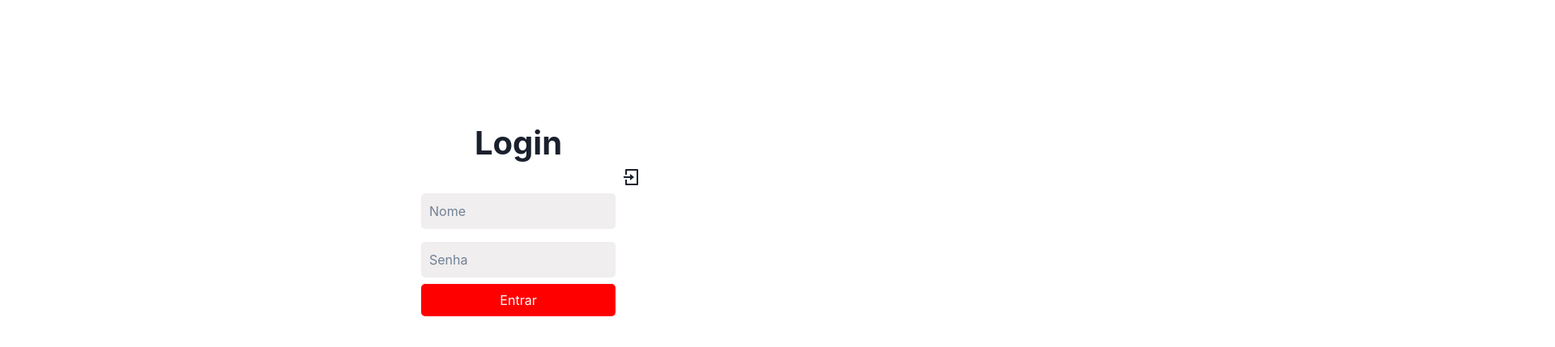
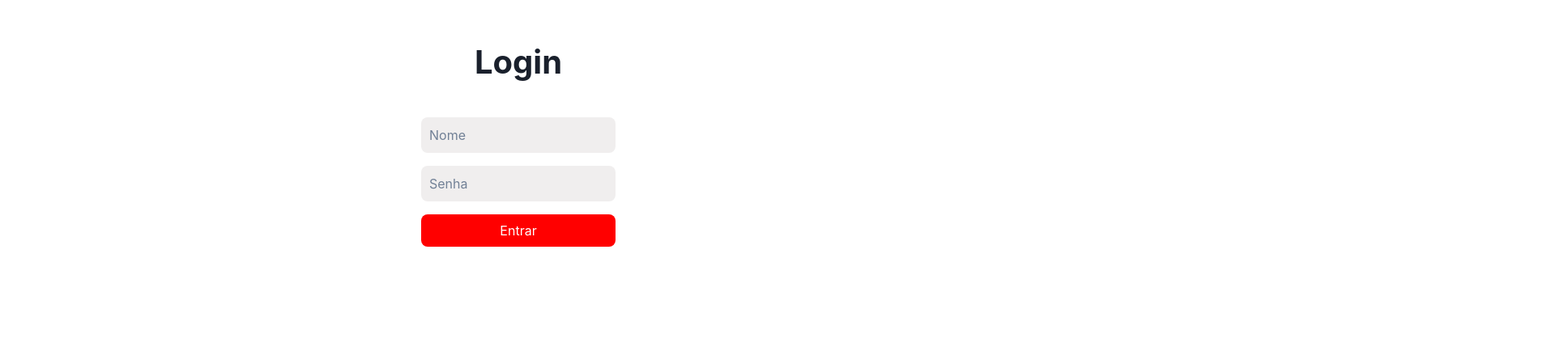
Before and after one commit to ICEI-PUC-Minas-PMGES-TI/pmg-es-2024-1-ti3-9577100-petshop-do-chicao, a Next.js app in the folder Codigo/front/: page /login in a window 1280 px wide. Shown: the part 153-582 px from the top of the page at 81% size, 1920 px wide, since content can reach past the window. Built offline with nearby package versions, Linux system fonts and the light colour scheme.

Commit message:
[Dev] Dando uma leve arrumada em login

```diff
--- a/Codigo/front/app/login/loginstyle.css
+++ b/Codigo/front/app/login/loginstyle.css
@@ -1,18 +1,13 @@
 .formulario {
-    /* Group 6 */
     text-align: center;
     position: absolute;
-    width: 100%;
-    height: 100%;
-    top: 50%;
-    transform: translateY(-50%);
+    width: 300px;
+    height: 300px;
+    top:200px;
     left: 50%;
-    margin: auto;
-    border: auto;
-    top: 300px;
-    transform: translateX(-50%);
+    transform: translate(-50%);
+}
 
-}
 
 .card_header{
     align-items: center;
@@ -25,6 +20,7 @@
 #title {
     font-weight: bolder;
     font-size: 40px;
+    margin-bottom: 30px;
 }
 
 .input {
@@ -39,11 +35,12 @@
     width: 240px;
 
     background: #F0EEEE;
-    border-radius: 5px;
+    border-radius: 8px;
 
 }
 
 .button {
+    margin: 8px;
     width: 240px;
     height: 40px;
     left: 261px;
@@ -54,7 +51,7 @@
     top: 0%;
     bottom: 0%;
     background: #FF0000;
-    border-radius: 5px;
+    border-radius: 8px;
     color: white;
 
 
--- a/Codigo/front/app/login/page.jsx
+++ b/Codigo/front/app/login/page.jsx
@@ -4,13 +4,12 @@ import React from 'react'
 import axios from 'axios';
 import { useState } from 'react'
 import { useRouter } from 'next/navigation'
-import logo from "./img/logo.png"
 
 import styles from '../login/loginstyle.css'
 
 function Login() {
   const router = useRouter();
-    const [username, setUsername] =useState('');
+  const [username, setUsername] = useState('');
   const [password, setPassword] = useState('');
 
   const handleSubmit = async (event) => {
@@ -31,17 +30,11 @@ function Login() {
     <div className='formulario'>
       <h1 id='title'>Login</h1>
       <form className="form card" onSubmit={handleSubmit}>
-<div className="card_header">
-  <svg xmlns="http://www.w3.org/2000/svg" viewBox="0 0 24 24" width="24" height="24">
-    <path fill="none" d="M0 0h24v24H0z"></path>
-    <path fill="currentColor" d="M4 15h2v5h12V4H6v5H4V3a1 1 0 0 1 1-1h14a1 1 0 0 1 1 1v18a1 1 0 0 1-1 1H5a1 1 0 0 1-1-1v-6zm6-4V8l5 4-5 4v-3H2v-2h8z"></path>
-  </svg>
-</div>
         <div className="field" >
-  <input className="input" name="username" type="text" placeholder="Nome" onChange={ u => setUsername(u.target.value) } id="username"/>
+          <input className="input" name="username" type="text" placeholder="Nome" onChange={u => setUsername(u.target.value)} id="username" />
         </div>
         <div className="field">
-  <input className="input" name="password" type="password" placeholder="Senha" id="password" onChange={ p => setPassword(p.target.value) }/>
+          <input className="input" name="password" type="password" placeholder="Senha" id="password" onChange={p => setPassword(p.target.value)} />
         </div>
         <div className="field">
           <button className="button">Entrar</button>
```
Lines whose indentation alone changed are shown as unchanged.
